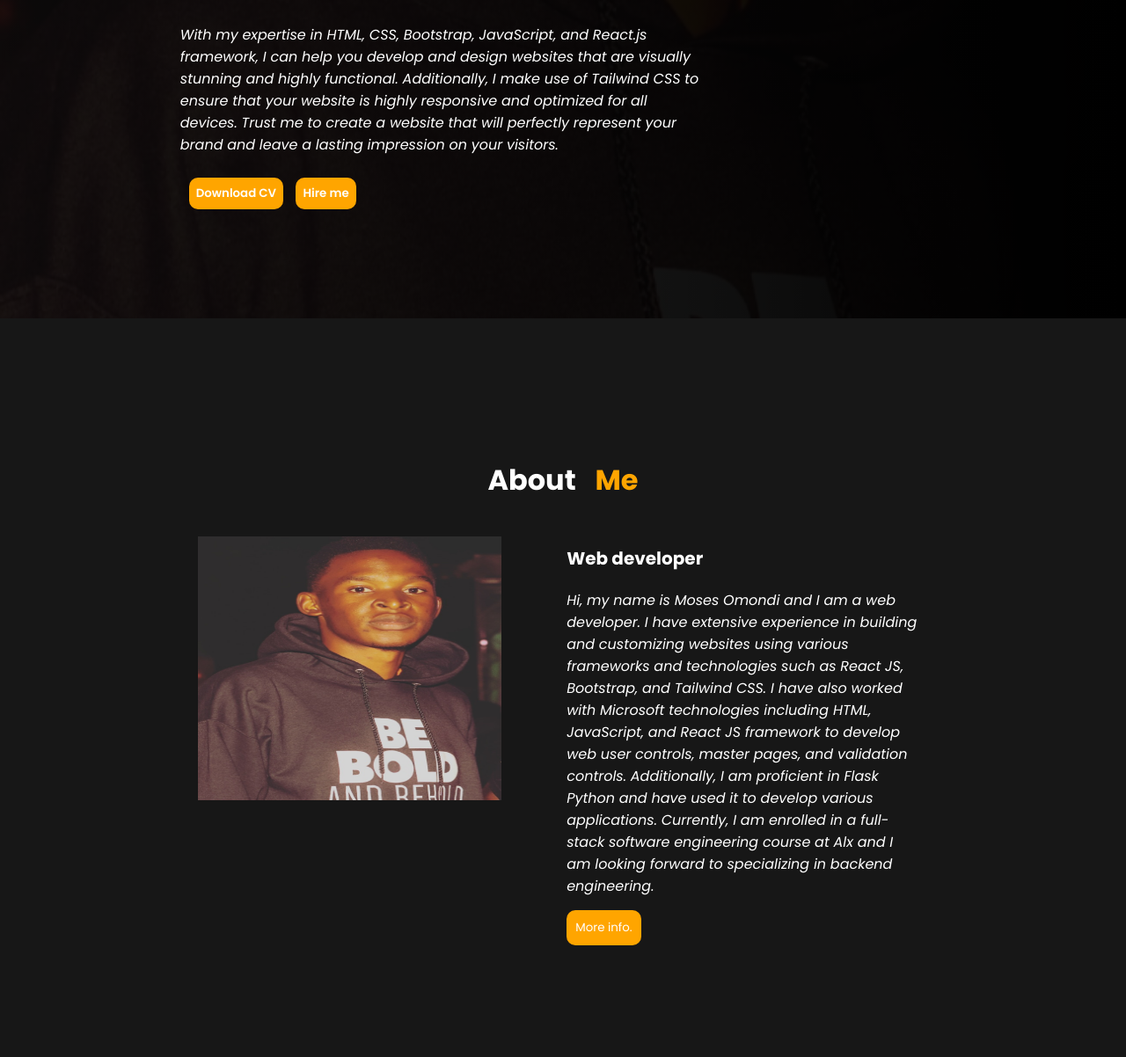
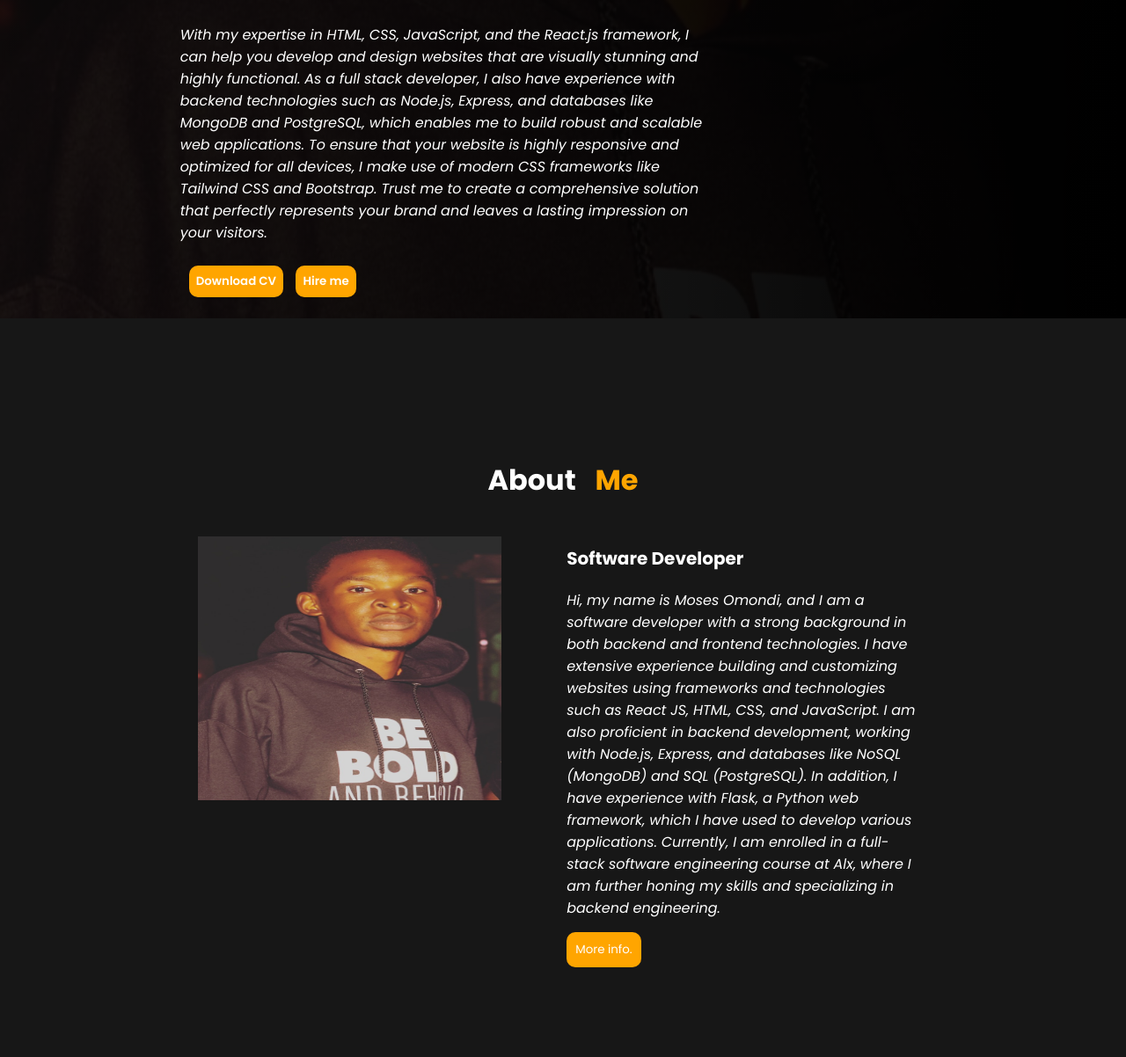
Before and after one commit to Mosesomo/portfolio, a website: page index.html in a window 1280 px wide. Shown: the part 438-1640 px from the top of the page at 88% size. Drawn offline with nearby package versions, Linux system fonts and the light colour scheme; a script that the page names is missing.

Commit message:
lates projects

```diff
--- a/index.html
+++ b/index.html
@@ -47,7 +47,13 @@
             </div>
             <h1>Moses Omo<span class="name">ndi</span></h1>
             <h3>And I am a <span class="multiple-text"></h3>
-            <p>With my expertise in HTML, CSS, Bootstrap, JavaScript, and React.js framework, I can help you develop and design websites that are visually stunning and highly functional. Additionally, I make use of Tailwind CSS to ensure that your website is highly responsive and optimized for all devices. Trust me to create a website that will perfectly represent your brand and leave a lasting impression on your visitors.</p>
+                <p>
+                    With my expertise in HTML, CSS, JavaScript, and the React.js framework, I can help you develop and design websites that are visually
+                    stunning and highly functional. As a full stack developer, I also have experience with backend technologies such as Node.js,
+                    Express, and databases like MongoDB and PostgreSQL, which enables me to build robust and scalable web applications.
+                    To ensure that your website is highly responsive and optimized for all devices, I make use of modern CSS frameworks like
+                    Tailwind CSS and Bootstrap. Trust me to create a comprehensive solution that perfectly represents your brand and leaves a lasting impression on your visitors.
+                </p>
             <div class="btn">
                 <button type="button" class="cv">Download CV</button>
                 <button type="button" class="hire">Hire me</button>
@@ -63,12 +69,14 @@
                 <img src="/img/image-1.jpg" alt="">
             </div>
             <div class="about-text">
-                <h4>Web developer</h4>
-                <p>Hi, my name is Moses Omondi and I am a web developer. I have extensive experience in building and customizing websites using various frameworks and technologies such as React JS, Bootstrap, and Tailwind CSS.
-
-                    I have also worked with Microsoft technologies including HTML, JavaScript, and React JS framework to develop web user controls, master pages, and validation controls. Additionally, I am proficient in Flask Python and have used it to develop various applications.
-
-                    Currently, I am enrolled in a full-stack software engineering course at Alx and I am looking forward to specializing in backend engineering.</p>
+                <h4>Software Developer</h4>
+                <p>
+                    Hi, my name is Moses Omondi, and I am a software developer with a strong background in both backend and frontend technologies.
+                    I have extensive experience building and customizing websites using frameworks and technologies such as React JS, HTML, CSS,
+                    and JavaScript. I am also proficient in backend development, working with Node.js, Express, and databases like NoSQL (MongoDB) and SQL (PostgreSQL).
+                    In addition, I have experience with Flask, a Python web framework, which I have used to develop various applications. Currently,
+                    I am enrolled in a full-stack software engineering course at Alx, where I am further honing my skills and specializing in backend engineering.
+                </p>
                 <button type="button" class="more">More info.</button>
             </div>
         </div>
@@ -133,7 +141,15 @@
                 <div class="layer"></div>
             </div>
             <div class="row">
-                <a href="https://silver-strudel-6af9a8.netlify.app/"><img src="/img/beach (2).png" alt=""></a>
+                <a href="https://blog-7n5d.onrender.com/"><img src="/img/bot.png" alt=""></a>
+                <div class="layer"></div>
+            </div>
+            <div class="row">
+                <a href="https://healthcarechatbot-9nij.onrender.com/"><img src="/img/blog.png" alt=""></a>
+                <div class="layer"></div>
+            </div>
+            <div class="row">
+                <a href="https://heartfelt-caramel-846c38.netlify.app/"><img src="/img/todo.png" alt=""></a>
                 <div class="layer"></div>
             </div>
             <div class="row">
@@ -168,7 +184,7 @@
                 </div>
                 <div class="info">
                     <i class="fa fa-envelope" aria-hidden="true"></i>
-                    <li><a href="#">moseswamboga4@gmail.com</a></li>
+                    <li><a href="mailto:moseswamboga4@gmail.com">moseswamboga4@gmail.com</a></li>
                 </div>
             </div>
             <div class="contact-icon">
```
Also changed, not shown: img/blog.png (added), img/bot.png (added), img/todo.png (added).
